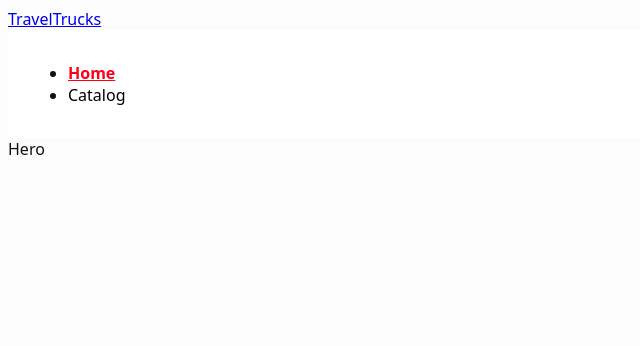
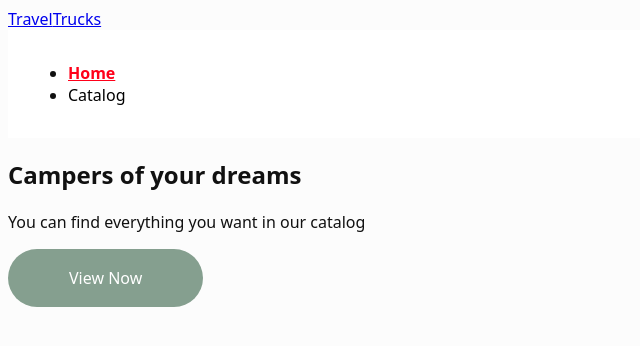
Before and after one commit to 777Afanas/travel-trucks-app, a React (Vite) app: page / in a window 1280 px wide. Shown: the top 346 px of the page, without its empty margins (0-640 px from the left). Built offline with nearby package versions, Linux system fonts and the light colour scheme.

Commit message:
feat: setup homepage routes

```diff
--- a/src/components/home/Hero/Hero.jsx
+++ b/src/components/home/Hero/Hero.jsx
@@ -1,8 +1,24 @@
+
+import { Link } from 'react-router-dom';
+import Button from '../../shared/Button/Button';
+import styles from './Hero.module.css';
 
 const Hero = () => {
   return (
-    <div>Hero</div>
-  )
-}
+    <section className={styles.heroSection}>
+      <div className={styles.heroContainer}>
+        <h1 className={styles.heroTitle}>Campers of your dreams</h1>
+        <p className={styles.heroSubtitle}>
+          You can find everything you want in our catalog
+        </p>
 
-export default Hero
+        {/* Чистий перехід без зайвого збереження state */}
+        <Link to="/catalog" style={{ textDecoration: 'none' }}>
+          <Button>View Now</Button>
+        </Link>
+      </div>
+    </section>
+  );
+};
+
+export default Hero;
--- a/src/components/shared/Button/Button.jsx
+++ b/src/components/shared/Button/Button.jsx
@@ -1,13 +1,20 @@
+
 import styles from './Button.module.css';
 
 const Button = ({
   children,
   onClick,
   type = 'button',
-  variant = 'primary' // 'primary' (Show more) или 'secondary' (Load more)
+  variant = 'primary', // 'primary' або 'secondary'
+  fullWidth = false     // якщо true, кнопка розтягнеться на 100%
 }) => {
-  // Динамически объединяем базовый класс кнопки и класс выбранного варианта
-  const buttonClassName = `${styles.button} ${styles[variant] || ''}`.trim();
+
+  // Збираємо класи в один рядок
+  const buttonClassName = [
+    styles.button,
+    styles[variant],
+    fullWidth ? styles.fullWidth : ''
+  ].join(' ').trim();
 
   return (
     <button
--- a/src/components/shared/Button/Button.module.css
+++ b/src/components/shared/Button/Button.module.css
@@ -1,39 +1,50 @@
-/* Базовые стили для всех кнопок */
+/* Базовий клас для всіх кнопок */
 .button {
     display: inline-flex;
     align-items: center;
     justify-content: center;
+    gap: 10px;
+    /* Відступ між іконкою та текстом (наприклад, для х у Clear filters) */
+
     font-family: inherit;
     font-weight: 500;
     font-size: 16px;
     line-height: 1.5;
+
+    padding: 16px 60px;
+    /* Стандартний великий падінг */
     border-radius: 200px;
-    border: none;
     cursor: pointer;
-    transition: background-color 0.2s ease, border-color 0.2s ease;
-    padding: 16px 60px;
-    /* Размеры по макету для Show more */
+    border: 1px solid transparent;
+    transition: background-color 0.2s ease, border-color 0.2s ease, color 0.2s ease;
 }
 
-/* Вариант "primary" (зеленая кнопка для Show more и Book now) */
+/* Модифікатор ширини */
+.fullWidth {
+    width: 100%;
+    padding-left: 20px;
+    /* Зменшуємо бокові падінги для адаптивності */
+    padding-right: 20px;
+}
+
+/* Основна зелена кнопка (View Now, Search, Send, Show more) */
 .primary {
     background-color: #859f8f;
-    /* Зеленый оттенок с макета */
     color: #ffffff;
 }
 
 .primary:hover {
     background-color: #6d8576;
-    /* Темнее при ховере */
 }
 
-/* Вариант "secondary" (прозрачная кнопка с бордером для Load more и Clear filters) */
+/* Другорядна (Load more, Clear filters) */
 .secondary {
     background-color: transparent;
     color: #101828;
-    border: 1px solid rgba(16, 24, 40, 0.2);
+    border-color: rgba(16, 24, 40, 0.2);
 }
 
 .secondary:hover {
     border-color: #101828;
+    background-color: rgba(16, 24, 40, 0.02);
 }
--- a/src/pages/HomePage/HomePage.jsx
+++ b/src/pages/HomePage/HomePage.jsx
@@ -1,7 +1,12 @@
-import Hero from '../../components/home/Hero/Hero'; // Корректируйте путь, если Hero лежит в другой папке
+import Hero from '../../components/home/Hero/Hero';
 
 const HomePage = () => {
-  return <Hero />;
+  return (
+    <>
+      <Hero />
+      {/* Тут будуть інші секції */}
+    </>
+  );
 };
 
 export default HomePage;
```
Also changed, not shown: src/components/home/Hero/Hero.module.css (added).
